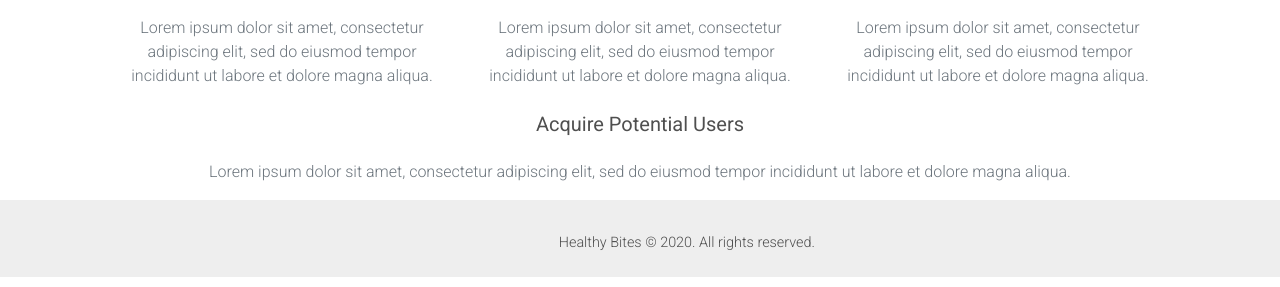
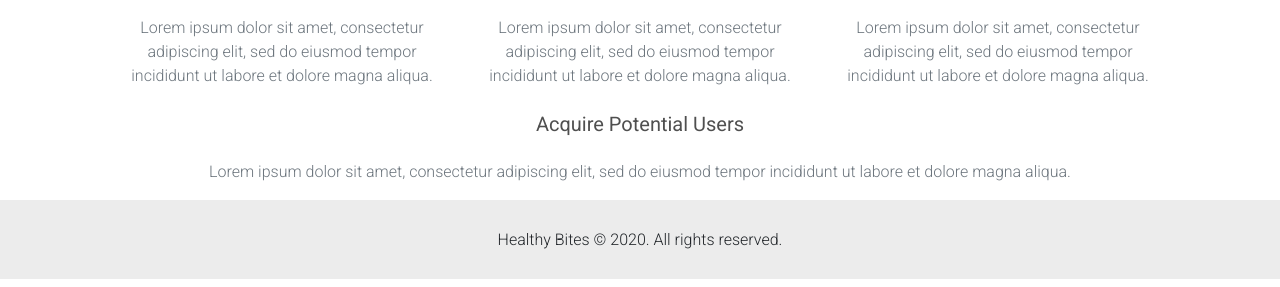
Before and after one commit to erodriiguezz/healthy_bites, a PHP site: page / in a window 1280 px wide. Shown: the part 951-1238 px from the top of the page. Run offline with PHP 8.4, Linux system fonts and the light colour scheme; some libraries are stand-ins or nearby versions.

Commit message:
updated navigation paths

```diff
--- a/assets/scss/main.scss
+++ b/assets/scss/main.scss
@@ -149,48 +149,6 @@ nav {
         }
       }
     }
-
-    // .nav-items {
-    //   opacity: 0;
-
-    //   &.show {
-    //     opacity: 1;
-    //     background-color: #fff;
-    //     position: absolute;
-    //     width: 100%;
-    //     height: 100vh;
-    //     top: 100px;
-    //     left: 0;
-    //   }
-
-    //   ul {
-    //     list-style-type: none;
-    //     margin: 0;
-    //     padding: 0;
-    //     position: absolute;
-    //     top: 40%;
-    //     left: 50%;
-    //     transform: translate(-50%, -50%);
-
-    //     text-align: center;
-    //     transform: translate(-50%, -50%);
-    //     animation: slideUp 0.8s;
-
-    //     li {
-    //       padding: 10px;
-
-    //       a {
-    //         text-decoration: none;
-    //         font-size: 22px;
-    //         color: #000;
-
-    //         &:hover {
-    //           text-decoration: underline;
-    //         }
-    //       }
-    //     }
-    //   }
-    // }
   }
 }
 
@@ -203,3 +161,13 @@ nav {
     top: 45%;
   }
 }
+
+
+footer {
+  background-color: #ececec;
+  h5 {
+    font-size: 16px;
+    text-align: center;
+    padding: 30px;
+  }
+}
--- a/assets/styles/main.css
+++ b/assets/styles/main.css
@@ -141,5 +141,13 @@ nav .nav-contianer .nav-items ul li a:hover {
     top: 45%;
   }
 }
+footer {
+  background-color: #ececec;
+}
+footer h5 {
+  font-size: 16px;
+  text-align: center;
+  padding: 30px;
+}
 
 /*# sourceMappingURL=main.css.map */
--- a/index.html
+++ b/index.html
@@ -27,7 +27,7 @@
     <!-- Optional CSS -->
     <link rel="stylesheet" href="assets/styles/main.css" />
 
-    <title>Healthy Recipe</title>
+    <title>Healthy Bites</title>
   </head>
 
   <body>
@@ -42,12 +42,12 @@
 
         <div class="nav-items">
           <ul>
-            <li><a href="pages/test.html">Get Recipes</a></li>
+            <li><a href="#">Home</a></li>
+            <li><a href="pages/recepies.html">Get Recipes</a></li>
             <li><a href="#about">About</a></li>
-            <li><a href="">Contact</a></li>
           </ul>
         </div>
-      </div>å
+      </div>
     </nav>
 
     <div class="container my-5">
@@ -158,28 +158,13 @@
   </div>
 
   <!-- Footer -->
-  <footer class="page-footer font-small grey lighten-3 py-4 dark-grey-text">
-
-    <!-- Footer Elements -->
-    <div class="container">
-      <div class="row">
-        <div class="col-md-4">
-        </div>
-        <div class="col-md-4">
-          <!-- Copyright -->
-          <div class="footer-copyright text-right bg-transparent dark-grey-text mt-2">Healthy Bites © 2020.
-            <a class="dark-grey-text" href="https://mdbootstrap.com/education/bootstrap/"> All rights reserved.</a>
-          </div>
-        </div>
-      </div>
-    </div>
+  <footer>
+    <h5>Healthy Bites &copy; 2020. All rights reserved.</h5>
   </footer>
 
   <!-- JQuery CDN -->
   <script src="https://ajax.googleapis.com/ajax/libs/jquery/3.4.1/jquery.min.js"></script>
 
-  <!-- JQuery -->
-  <script type="text/javascript" src="https://cdnjs.cloudflare.com/ajax/libs/jquery/3.4.1/jquery.min.js"></script>
   <!-- Bootstrap tooltips -->
   <script type="text/javascript"
     src="https://cdnjs.cloudflare.com/ajax/libs/popper.js/1.14.4/umd/popper.min.js"></script>
--- a/pages/survey.html
+++ b/pages/survey.html
@@ -42,9 +42,9 @@
 
         <div class="nav-items">
           <ul>
-            <li><a href="pages/test.html">Get Recipes</a></li>
-            <li><a href="#about">About</a></li>
-            <li><a href="">Contact</a></li>
+            <li><a href="../index.html">Home</a></li>
+            <li><a href="recepies.html">Get Recipes</a></li>
+            <li><a href="../index.html#about">About</a></li>
           </ul>
         </div>
       </div>
```
Also changed, not shown: assets/script/main.js (deleted, +0 -97 lines), assets/script/recepies.js (added, +38 -0 lines), pages/recepies.html (renamed from pages/test.html, +29 -34 lines), 1 other file.
